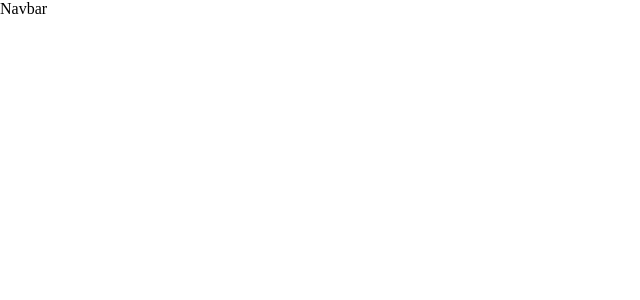
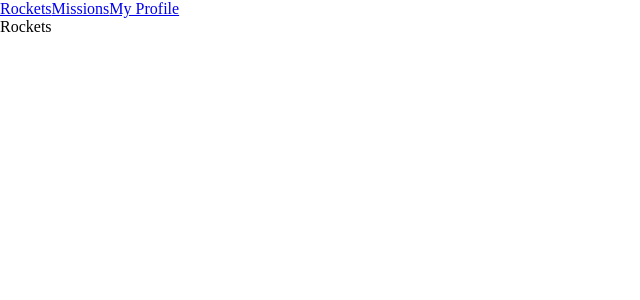
Before and after one commit to Paul-js-hub/react-redux-group-project, a React (Create React App) app: page / in a window 1280 px wide. Shown: the top 300 px of the page, without its empty margins (0-640 px from the left). Built offline with nearby package versions, Linux system fonts and the light colour scheme.

Commit message:
Create routes and view components

```diff
--- a/src/App.js
+++ b/src/App.js
@@ -1,9 +1,18 @@
+import { Routes, Route } from 'react-router-dom';
 import Navbar from './components/Navbar/Navbar';
+import Rockets from './components/Rockets/Rockets';
+import Missions from './components/Missions/Missions';
+import Profile from './components/Profile/Profile';
 
 function App() {
   return (
     <div className="App">
       <Navbar />
+      <Routes>
+        <Route exact path="/" element={<Rockets />} />
+        <Route path="/missions" element={<Missions />} />
+        <Route exact path="/profile" element={<Profile />} />
+      </Routes>
     </div>
   );
 }
--- /dev/null
+++ b/src/components/Missions/Missions.js
@@ -0,0 +1,7 @@
+const Missions = () => (
+  <>
+    Missions
+  </>
+);
+
+export default Missions;
--- a/src/components/Navbar/Navbar.js
+++ b/src/components/Navbar/Navbar.js
@@ -1,10 +1,12 @@
-// import { NavLink, Link } from 'react-router-dom';
+import { NavLink } from 'react-router-dom';
 import style from './navbar.module.css';
 // import logo from '../../img/logo.png'
 
 const Navbar = () => (
   <nav className={style.topNav}>
-    Navbar
+    <NavLink to="/">Rockets</NavLink>
+    <NavLink to="/missions">Missions</NavLink>
+    <NavLink to="/profile">My Profile</NavLink>
   </nav>
 );
 
--- /dev/null
+++ b/src/components/Profile/Profile.js
@@ -0,0 +1,7 @@
+const Profile = () => (
+  <>
+    Profile
+  </>
+);
+
+export default Profile;
--- /dev/null
+++ b/src/components/Rockets/Rockets.js
@@ -0,0 +1,7 @@
+const Rockets = () => (
+  <>
+    Rockets
+  </>
+);
+
+export default Rockets;
--- a/src/index.js
+++ b/src/index.js
@@ -1,13 +1,16 @@
 import React from 'react';
 import ReactDOM from 'react-dom/client';
+import { BrowserRouter } from 'react-router-dom';
 import './index.css';
 import App from './App';
 
 const root = ReactDOM.createRoot(document.getElementById('root'));
 root.render(
-  <React.StrictMode>
-    <App />
-  </React.StrictMode>,
+  <BrowserRouter>
+    <React.StrictMode>
+      <App />
+    </React.StrictMode>
+  </BrowserRouter>,
 );
 
 // If you want to start measuring performance in your app, pass a function
```
